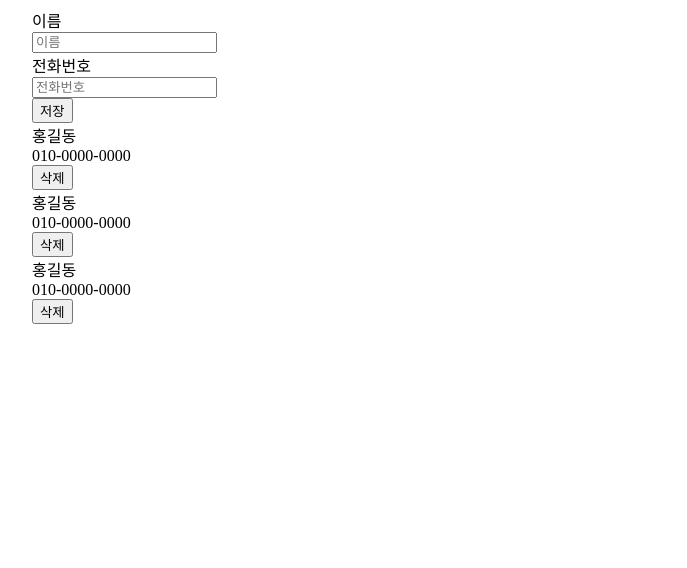
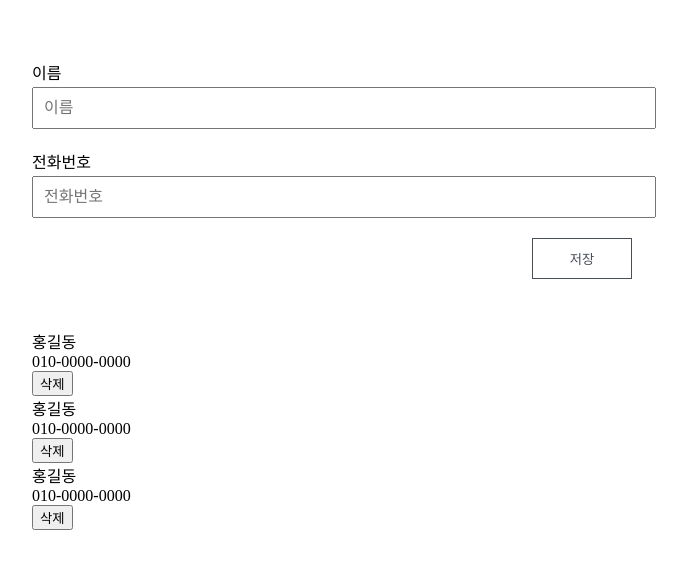
Before and after one commit to myj1217/react-project, a React (Create React App) app: page / in a window 1280 px wide. Shown: the top 568 px of the page, without its empty margins (308-995 px from the left). Built offline with nearby package versions, Linux system fonts and the light colour scheme.

Commit message:
Create InputBox

```diff
--- a/src/App.js
+++ b/src/App.js
@@ -1,31 +1,11 @@
 import React from "react";
+import InputBox from "./components/InputBox";
 import "./App.css";
 
 function App() {
   return (
     <div className="container">
-      <div className="input_boxes">
-        <div className="input_box">
-          <div className="input_box_name">이름</div>
-          <input
-            type="text"
-            placeholder="이름"
-            name="name"
-            className="input_box_input"
-          />
-        </div>
-        <div className="input_box">
-          <div className="input_box_name">전화번호</div>
-          <input
-            type="text"
-            placeholder="전화번호"
-            name="phone"
-            className="input_box_input"
-          />
-        </div>
-        <button className="input_box_button">저장</button>
-      </div>
-
+      <InputBox />
       <div className="phone_list">
         <div className="phone_item">
           <div className="phone_item_left">
--- /dev/null
+++ b/src/components/InputBox/InputBox.css
@@ -0,0 +1,37 @@
+.input_boxes {
+  margin: 50px 0;
+  display: flex;
+  flex-direction: column;
+}
+
+.input_box {
+  padding: 10px 0;
+}
+
+.input_box_name {
+  margin-bottom: 3px;
+}
+
+.input_box_input {
+  width: 100%;
+  padding: 10px;
+  font-size: 1rem;
+  outline: none;
+}
+
+.input_box_button {
+  margin-left: auto;
+  width: 100px;
+  padding: 10px;
+  outline: none;
+  border: 1px solid #495057;
+  background: white;
+  color: #495057;
+  cursor: pointer;
+  margin-top: 10px;
+}
+
+.input_box_button:hover {
+  background: #495057;
+  color: white;
+}
--- /dev/null
+++ b/src/components/InputBox/InputBox.js
@@ -0,0 +1,30 @@
+import React from "react";
+import "./InputBox.css";
+
+const InputBox = () => {
+  return (
+    <div className="input_boxes">
+      <div className="input_box">
+        <div className="input_box_name">이름</div>
+        <input
+          type="text"
+          placeholder="이름"
+          name="name"
+          className="input_box_input"
+        />
+      </div>
+      <div className="input_box">
+        <div className="input_box_name">전화번호</div>
+        <input
+          type="text"
+          placeholder="전화번호"
+          name="phone"
+          className="input_box_input"
+        />
+      </div>
+      <button className="input_box_button">저장</button>
+    </div>
+  );
+};
+
+export default InputBox;
--- /dev/null
+++ b/src/components/InputBox/index.js
@@ -0,0 +1 @@
+export { default } from "./InputBox";
```
